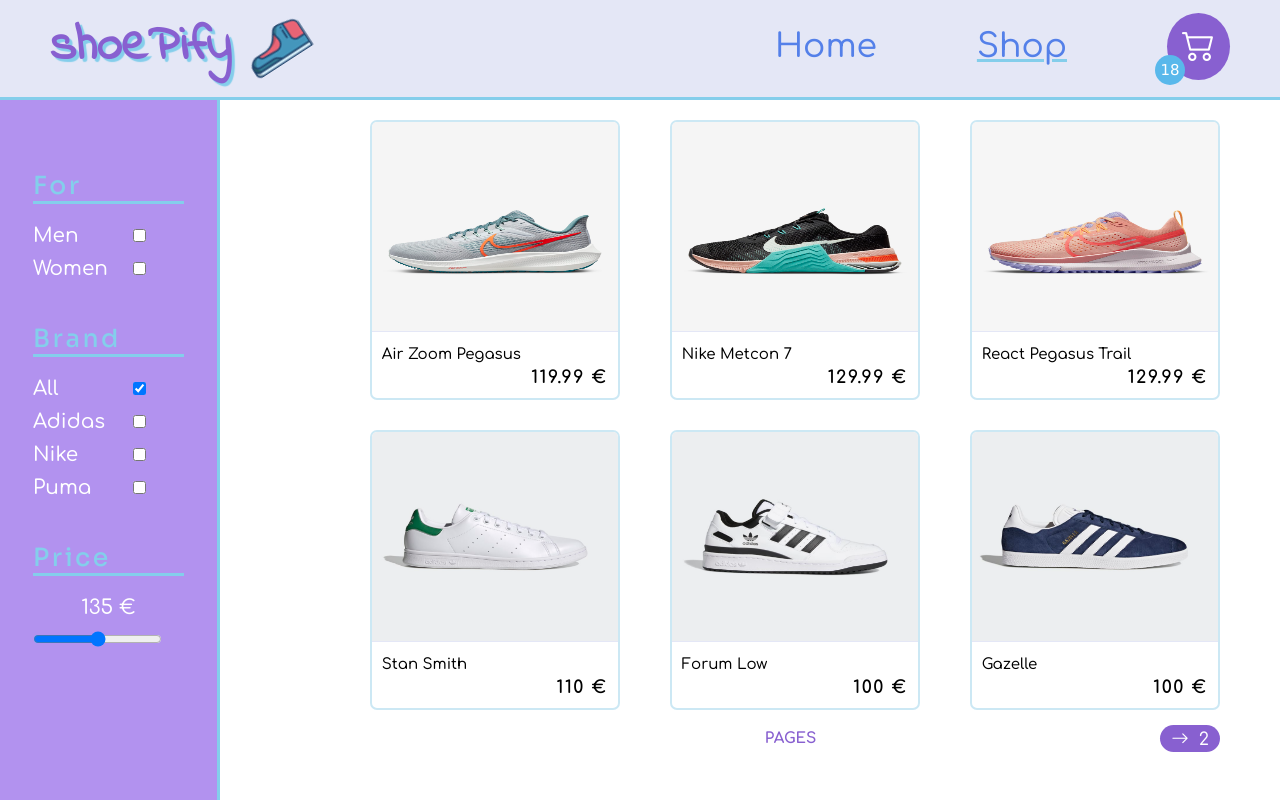
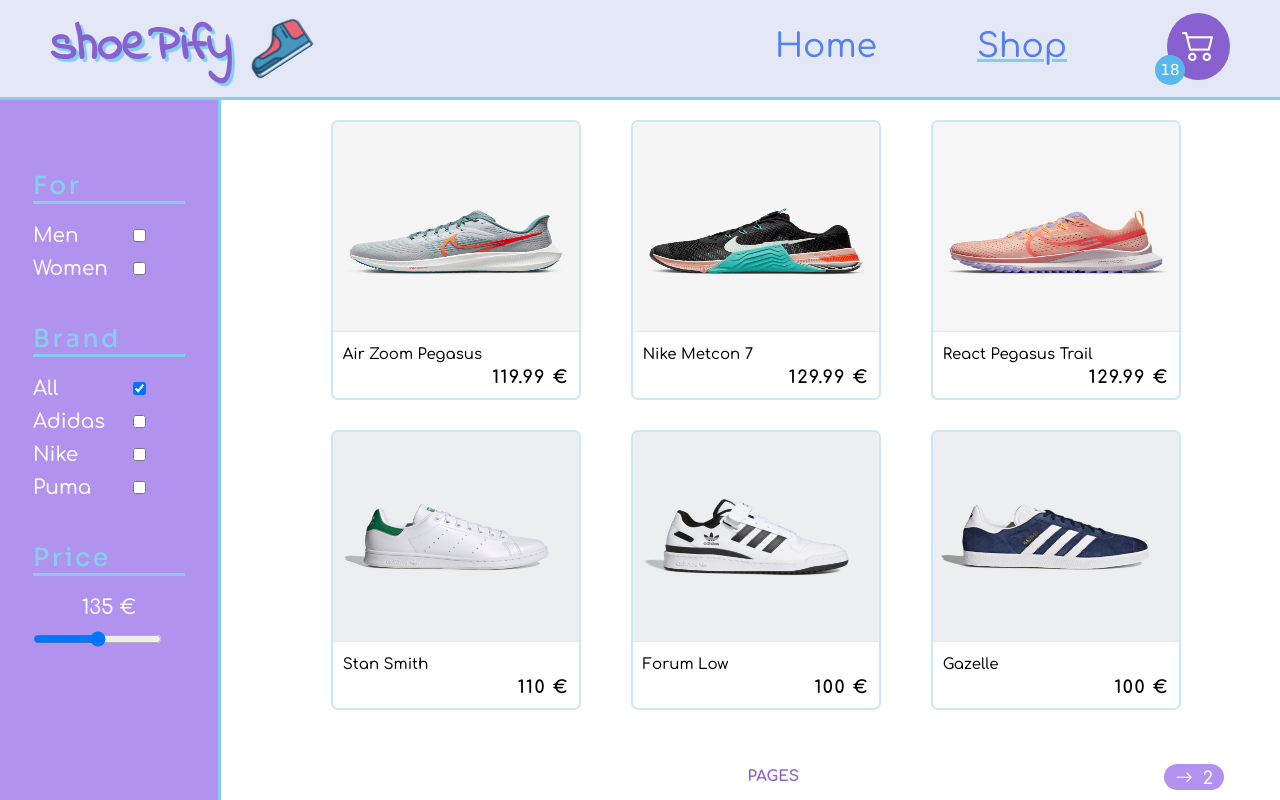
Before and after one commit to Frederic-Ferreira/shoepify-app, a React (Vite) app: page /shop in a window 1280 px wide. Built offline with nearby package versions, Linux system fonts and the light colour scheme.

Commit message:
shoelist pages and categories implementations

```diff
--- a/src/sass/main.scss
+++ b/src/sass/main.scss
@@ -347,9 +347,10 @@
   }
 
   #list-items {
-    padding: 2rem 0 0 15rem;
+    padding: 2rem 0 0 11rem;
     width: 100%;
     background-color: white;
+    position: relative;
 
     ul {
       display: flex;
@@ -409,11 +410,12 @@
 
   #buttons {
     @include flexBetween();
+    width: 90%;
     font-family: 'Comfortaa', sans-serif;
     font-size: 1.75rem;
-    position: relative;
-    bottom: -1.5rem;
-    left: -6rem;
+    position: absolute;
+    bottom: 1rem;
+    left: 5rem;
 
     h3 {
       position: absolute;
@@ -432,12 +434,12 @@
       .row-wrapper {
         @include flexCenter();
         gap: 1rem;
-        background: $darker-purple;
+        background: $middle-purple;
         padding: 0.5rem 1.1rem 0.25rem 1.1rem;
         border-radius: 20px;
 
         &:hover {
-          background-color: $darker-blue;
+          background-color: $lighter-blue;
         }
 
         p {
@@ -451,12 +453,26 @@
     }
 
     #previous-page .row-wrapper {
+      &:hover {
+        p,
+        .bi {
+          color: black;
+        }
+      }
+
       &:active {
         transform: translate(-1px, 1px);
       }
     }
 
     #next-page .row-wrapper {
+      &:hover {
+        p,
+        .bi {
+          color: black;
+        }
+      }
+
       &:active {
         transform: translate(1px, 1px);
       }
```
